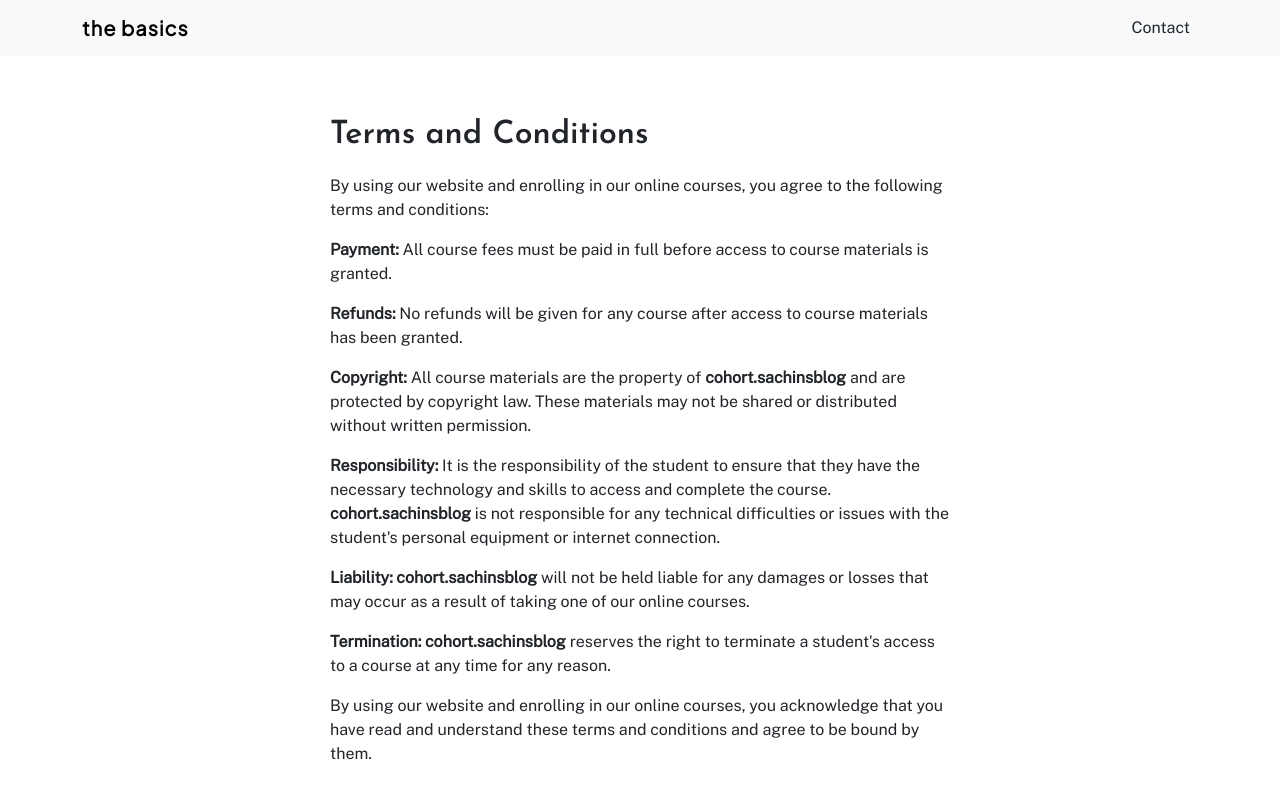
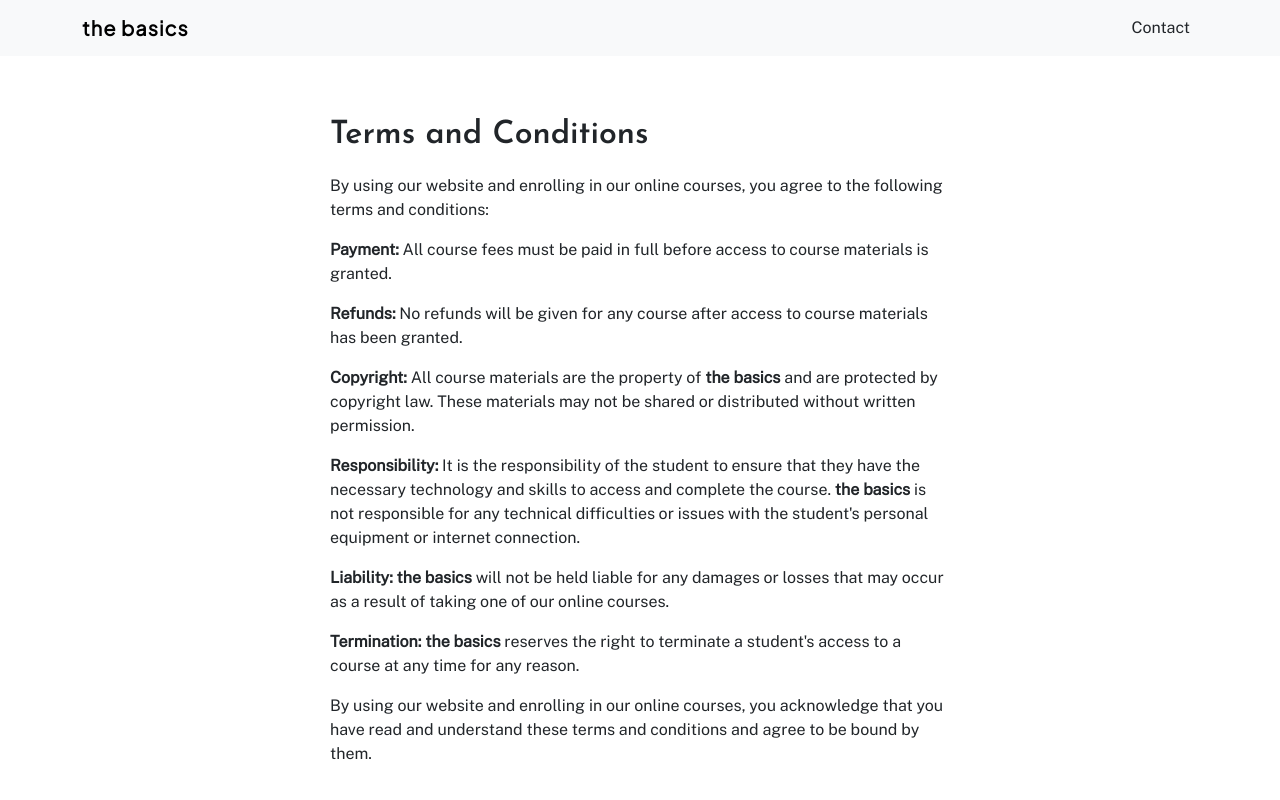
Before and after one commit to sachinshrmaa/cohort, a Next.js app: page /terms in a window 1280 px wide. Shown: the top 800 px of the page. Built offline with nearby package versions, Linux system fonts and the light colour scheme.

Commit message:
updated terms and privacy page

```diff
--- a/pages/privacy.jsx
+++ b/pages/privacy.jsx
@@ -11,7 +11,7 @@ const Privacy = () => {
       </Head>
             <h2 className="subHeading">Privacy Policy</h2>
 
-            <p>At <b>cohorts.sachinsblog.in</b>, we are committed to protecting the privacy of our users. This Privacy Policy explains how we collect, use, and share information about you when you use our website and online courses.</p>
+            <p>At <b>the basics</b>, we are committed to protecting the privacy of our users. This Privacy Policy explains how we collect, use, and share information about you when you use our website and online courses.</p>
 
             <p><b>Information We Collect:</b> We collect information about you when you register for one of our courses, complete a form on our website, or interact with us through other channels such as email. This information may include your name, email address, phone number, and other contact details.</p>
 
--- a/pages/refund.jsx
+++ b/pages/refund.jsx
@@ -12,11 +12,11 @@ const Refund = () => {
 
             <h2 className="subHeading">Refund and Cancellation</h2>
 
-            <p>At <b>cohort.sachinsblog.in</b>, we do not offer refunds or accept returns for our online courses.</p>
+            <p>At <b>the basics</b>, we do not offer refunds or accept returns for our online courses.</p>
 
             <p>Once access to course materials has been granted, the purchase is final and non-refundable. This includes any technical issues or difficulties the student may experience while accessing or completing the course.</p>
 
-            <p>It is the responsibility of the student to ensure that they have the necessary technology and skills to access and complete the course before enrolling. <b>cohort.sachinsblog.in</b> is not responsible for any technical difficulties or issues with the student's personal equipment or internet connection.</p>
+            <p>It is the responsibility of the student to ensure that they have the necessary technology and skills to access and complete the course before enrolling. <b>the basics</b> is not responsible for any technical difficulties or issues with the student's personal equipment or internet connection.</p>
 
             <p>By enrolling in one of our online courses, you acknowledge and agree to this No Refund and Return Policy. If you have any questions or concerns, please contact us before enrolling in a course.</p>
 
--- a/pages/terms.jsx
+++ b/pages/terms.jsx
@@ -16,13 +16,13 @@ const Terms = () => {
 
            <p> <b>Refunds: </b> No refunds will be given for any course after access to course materials has been granted.</p>
 
-           <p> <b>Copyright: </b> All course materials are the property of <b>cohort.sachinsblog</b> and are protected by copyright law. These materials may not be shared or distributed without written permission.</p>
+           <p> <b>Copyright: </b> All course materials are the property of <b>the basics</b> and are protected by copyright law. These materials may not be shared or distributed without written permission.</p>
 
-           <p> <b>Responsibility: </b> It is the responsibility of the student to ensure that they have the necessary technology and skills to access and complete the course. <b>cohort.sachinsblog</b> is not responsible for any technical difficulties or issues with the student's personal equipment or internet connection.</p>
+           <p> <b>Responsibility: </b> It is the responsibility of the student to ensure that they have the necessary technology and skills to access and complete the course. <b>the basics</b> is not responsible for any technical difficulties or issues with the student's personal equipment or internet connection.</p>
 
-           <p> <b>Liability: </b> <b>cohort.sachinsblog</b> will not be held liable for any damages or losses that may occur as a result of taking one of our online courses.</p>
+           <p> <b>Liability: </b> <b>the basics</b> will not be held liable for any damages or losses that may occur as a result of taking one of our online courses.</p>
 
-           <p> <b>Termination: </b> <b>cohort.sachinsblog</b> reserves the right to terminate a student's access to a course at any time for any reason.</p>
+           <p> <b>Termination: </b> <b>the basics</b> reserves the right to terminate a student's access to a course at any time for any reason.</p>
 
            <p> By using our website and enrolling in our online courses, you acknowledge that you have read and understand these terms and conditions and agree to be bound by them.</p>
 
```
